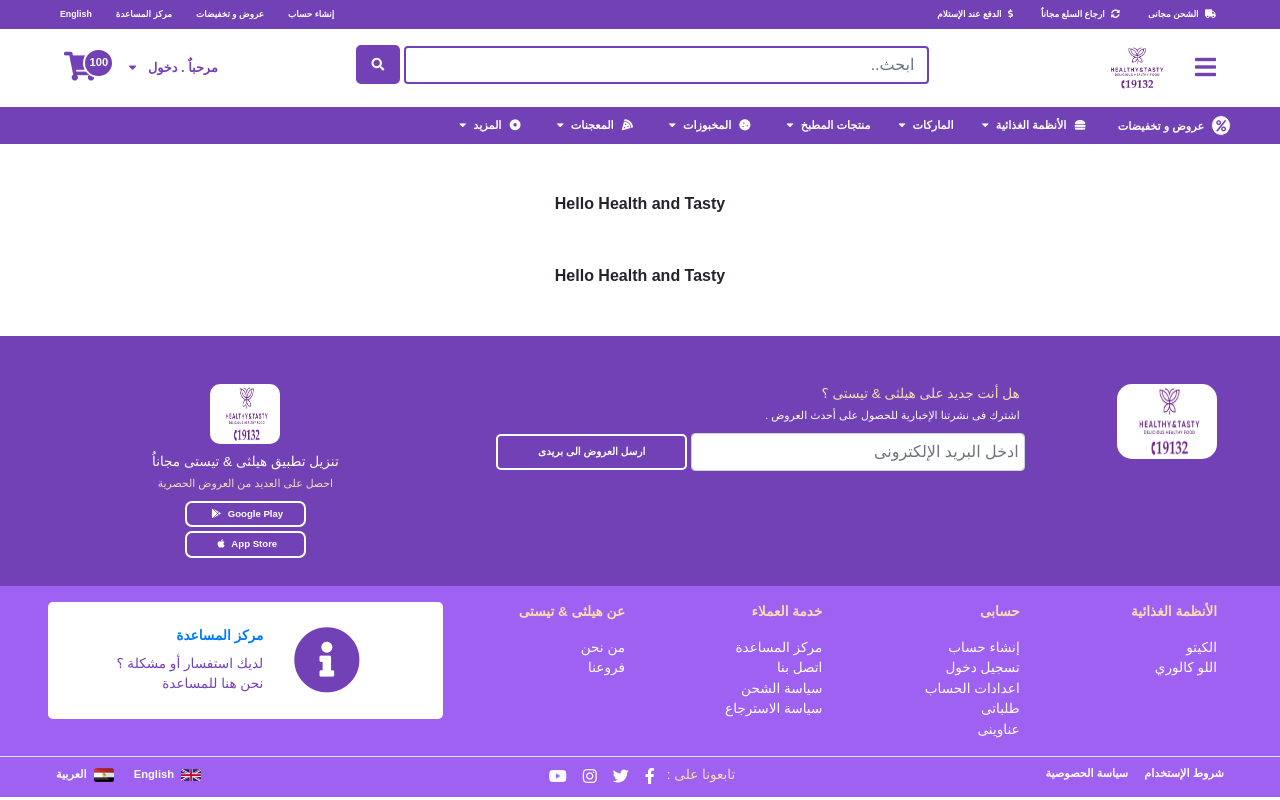
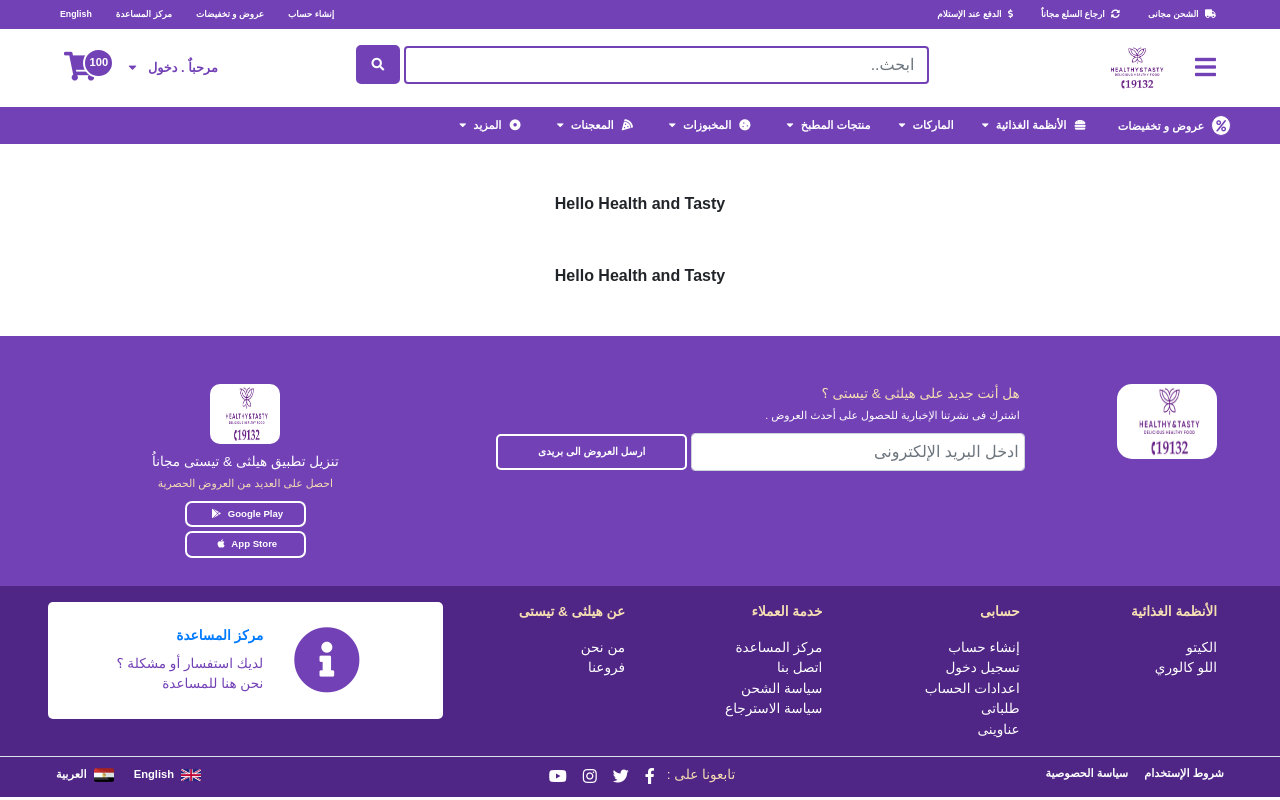
Before and after one commit to ahmedali201720/healthyv2, a plain HTML site: page layout.html in a window 1280 px wide. Drawn offline with nearby package versions, Linux system fonts and the light colour scheme.

Commit message:
removing styles conflict

```diff
--- a/css/layout.css
+++ b/css/layout.css
@@ -324,11 +324,11 @@
 }
 
 .mid-footer-section {
-    background-color: #9f61f1;
+    background-color: #4f2585;
 }
 
 .bottom-footer-section {
-    background-color: #9f61f1;
+    background-color: #4f2585;
 }
 
 .footer-logo-container img {
```
